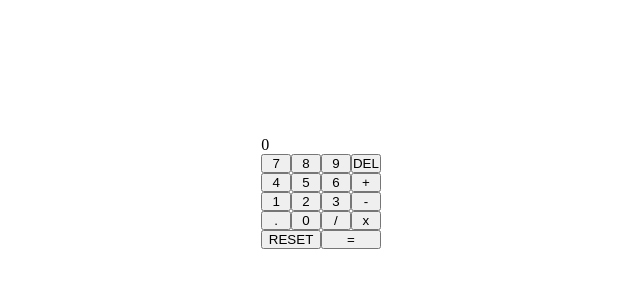
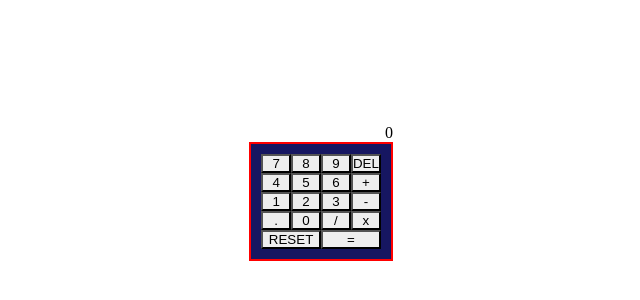
Before and after one commit to Kodehode-Stavanger/react-project-calculator-bendik-kodehode, a React (Vite) app: page / in a window 1280 px wide. Shown: the part 208-508 px from the top of the page, without its empty margins (319-959 px from the left). Built offline with nearby package versions, Linux system fonts and the light colour scheme.

Commit message:
Started styling, added todo to ignore

```diff
--- a/src/components/Button/Button.jsx
+++ b/src/components/Button/Button.jsx
@@ -1,6 +1,8 @@
+import style from "./Button.module.css"
+
 function Button({value, handleClick}) {
     return (
-        <button onClick={handleClick} value={value}>{value}</button>
+        <button className={style.button} onClick={handleClick} value={value}>{value}</button>
     )
 }
 
--- /dev/null
+++ b/src/components/Button/Button.module.css
@@ -0,0 +1,3 @@
+.button {
+    background-color: rgb(238, 238, 238);
+}
--- a/src/components/Calculator/Calculator.module.css
+++ b/src/components/Calculator/Calculator.module.css
@@ -3,6 +3,9 @@
     grid-template-columns: repeat(4, 1fr);
     grid-template-rows: repeat(5, 1fr);
     max-width: 200px;
+    padding: 10px;
+    background-color: rgb(22, 22, 97);
+    border: 2px solid red;
 }
 
 .keypad :nth-last-child(2) {
--- a/src/components/Display/Display.jsx
+++ b/src/components/Display/Display.jsx
@@ -3,7 +3,7 @@ import style from "./Display.module.css"
 function Display({input, result}) {
     return (
         <div>
-            <p>{input[0] > 0 ? input.join("") : "0"}</p>
+            <p className={style.output}>{input[0] > 0 ? input.join("") : "0"}</p>
             {/* <p>{toShow}</p> */}
         </div>
     )
--- a/src/components/Display/Display.module.css
+++ b/src/components/Display/Display.module.css
@@ -0,0 +1,4 @@
+.output {
+    display: flex;
+    justify-content: flex-end;
+}
```
Also changed, not shown: src/App.jsx (line endings or trailing spaces), 1 other file (tests, documents, lock files or other folders).
